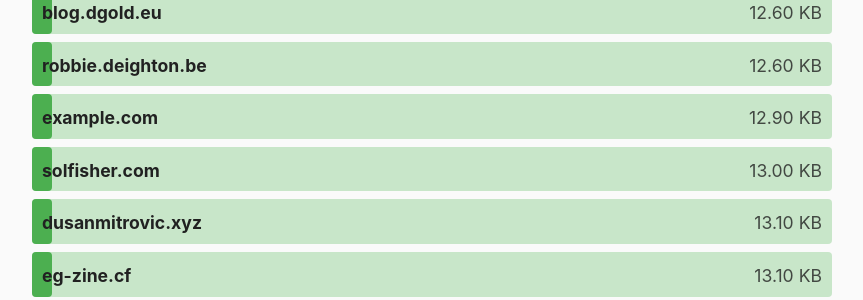
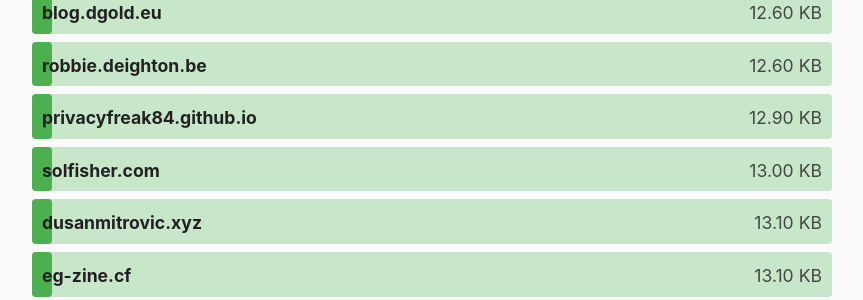
Before and after one commit to kevquirk/512kb.club, a Jekyll site: the page built from index.md, in a window 1280 px wide and 900 px high, scrolled down 5846 px. Shown: the part 153-453 px from the top of the window, without its empty margins (208-1071 px from the left). Built offline with Jekyll 4.4.1, drawn with Linux system fonts in a browser that asks for light colours.

Commit message:
Update sites.yml

```diff
--- a/_data/sites.yml
+++ b/_data/sites.yml
@@ -2237,6 +2237,12 @@
   size: 355
   last_checked: 2022-02-05
 
+
+- domain: privacyfreak84.github.io
+  url: http://privacyfreak84.github.io/
+  size: 12.9
+  last_checked: 2023-06-28
+
 - domain: probably.co.uk
   url: https://probably.co.uk/
   size: 73.4
@@ -3177,8 +3183,3 @@
   url: https://zwbetz.com/
   size: 67.8
   last_checked: 2022-07-20
-
-- domain: example.com
-  url: http://privacyfreak84.github.io/
-  size: 12.9
-  last_checked: 2023-06-28
```
